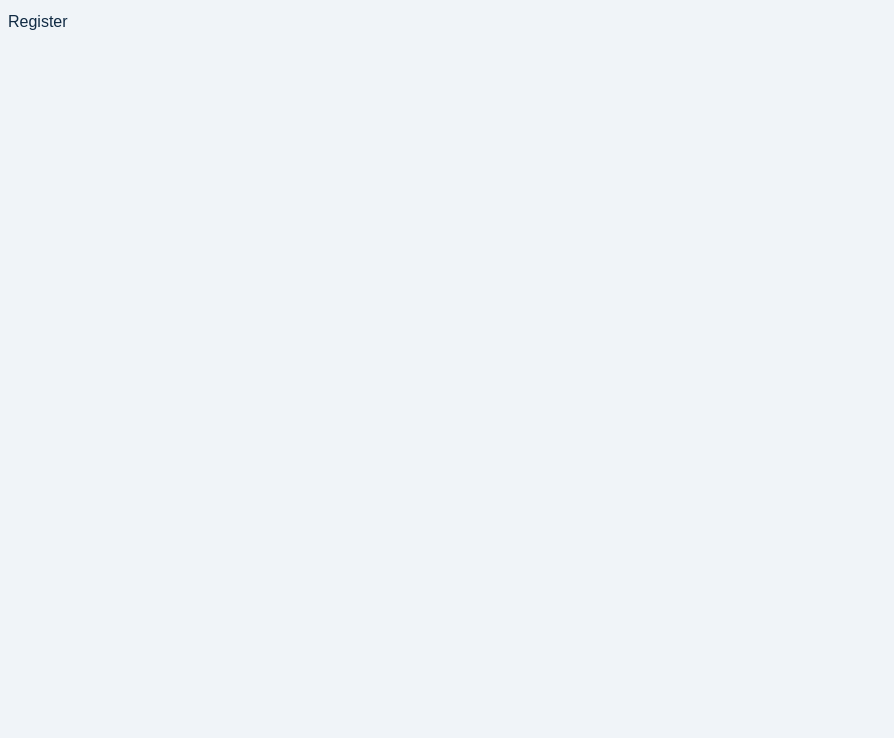
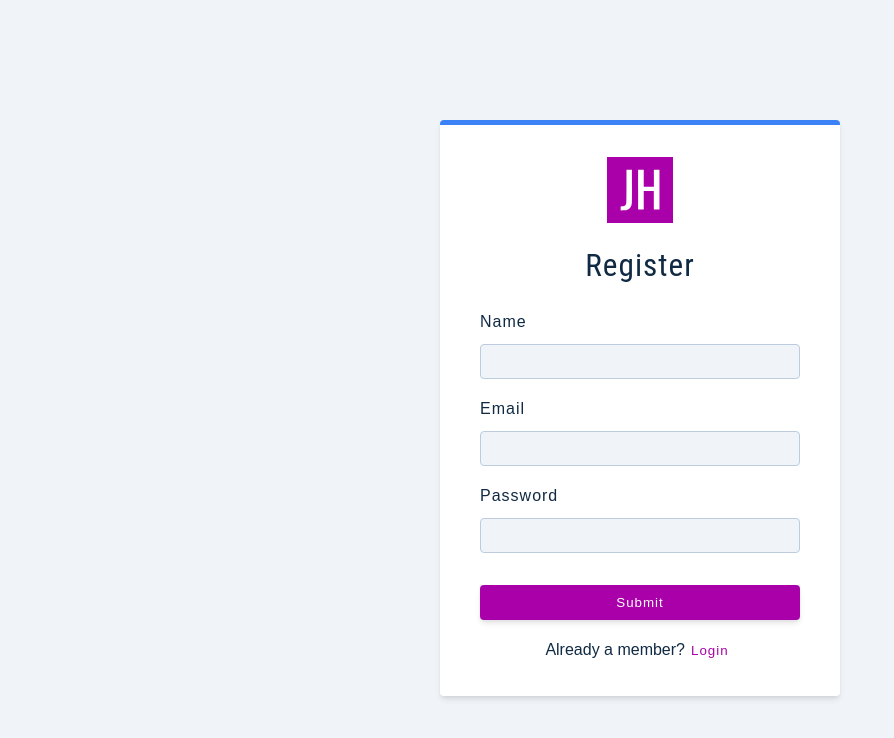
Before and after one commit to rahulSingh222/JobHunt, a React (Create React App) app: page /register in a window 1280 px wide. Shown: the top 738 px of the page, without its empty margins (0-894 px from the left). Built offline with nearby package versions, Linux system fonts and the light colour scheme.

Commit message:
local storage, user login and user register completed

```diff
--- a/package.json
+++ b/package.json
@@ -3,13 +3,17 @@
   "version": "0.1.0",
   "private": true,
   "dependencies": {
+    "@reduxjs/toolkit": "^1.9.5",
     "@testing-library/jest-dom": "^5.16.5",
     "@testing-library/react": "^13.4.0",
     "@testing-library/user-event": "^13.5.0",
+    "axios": "^1.4.0",
     "react": "^18.2.0",
     "react-dom": "^18.2.0",
+    "react-redux": "^8.0.5",
     "react-router-dom": "^6.10.0",
     "react-scripts": "^5.0.1",
+    "react-toastify": "^9.1.2",
     "styled-components": "^5.3.9",
     "web-vitals": "^2.1.4"
   },
--- a/src/App.js
+++ b/src/App.js
@@ -1,5 +1,8 @@
 import { Landing, Error, Dashboard, Register } from "./Pages";
 import { BrowserRouter,Routes,Route } from "react-router-dom";
+import { ToastContainer } from "react-toastify";
+import "react-toastify/dist/ReactToastify.css";
+
 
 function App() {
   return (
@@ -10,6 +13,7 @@ function App() {
           <Route path="register" element={<Register/>} />
           <Route path="*" element={<Error/>} />
         </Routes>
+        <ToastContainer position="top-center" />
      </BrowserRouter>
   );
 }
--- /dev/null
+++ b/src/Components/FormRow.js
@@ -0,0 +1,18 @@
+function FormRow({type, name, value, handleChange, labelText}) {
+  return (
+    <div className="form-row">
+      <label htmlFor={name} className="form-label">
+        {name}
+      </label>
+      <input
+        type={type}
+        className="form-input"
+        name={name}
+        value={value}
+        onChange={handleChange}
+      />
+    </div>
+  );
+}
+
+export default FormRow;
--- a/src/Components/index.js
+++ b/src/Components/index.js
@@ -1,3 +1,4 @@
 import Logo from "./Logo";
+import FormRow from "./FormRow";
 
-export {Logo}
+export {Logo, FormRow}
--- a/src/Pages/Register.js
+++ b/src/Pages/Register.js
@@ -1,9 +1,106 @@
-import React from 'react'
+import { useSelector, useDispatch } from "react-redux";
+import Wrapper from "../assets/wrappers/RegisterPage";
+import { Logo, FormRow } from "../Components";
+import { useState, useEffect } from "react";
+import { toast } from "react-toastify";
+import { loginUser, registerUser } from "../features/user/userSlice";
+import { useNavigate } from "react-router-dom";
+
+
+const intitalState = {
+  name: "",
+  email: "",
+  password: "",
+  isMember: "",
+};
 
 function Register() {
+  const [values, setValues] = useState(intitalState);
+  const { user, isLoading } = useSelector((store) => store.user);
+  const dispatch = useDispatch();
+  const navigate = useNavigate();
+
+  const handleChange = (e) => {
+    const name = e.target.name;
+    const value = e.target.value;
+    setValues({ ...values, [name]: value });
+  };
+
+  const onSubmit = (e) => {
+    e.preventDefault();
+    const { name, email, password, isMember } = values;
+    if (!email || !password || (!isMember && !name)) {
+      toast.error("Please fill all val");
+    }
+    if (isMember) {
+      dispatch(loginUser({ email: email, password: password }));
+      return;
+    }
+    dispatch(registerUser({ name: name, email: email, password: password }));
+  };
+
+  const toggleMember = () => {
+    setValues({ ...values, isMember: !values.isMember });
+  };
+
+  useEffect(() => {
+    if(user) {
+      setTimeout(() => {
+        navigate('/');
+      }, 2000)
+    }
+  }, [user]);
+
   return (
-    <div>Register</div>
-  )
+    <Wrapper className="full-page">
+      <form className="form" onSubmit={onSubmit}>
+        <Logo />
+        <h3>{values.isMember ? "Login" : "Register"}</h3>
+        {/* name field */}
+        {!values.isMember && (
+          <FormRow
+            type="text"
+            name="name"
+            value={values.name}
+            handleChange={handleChange}
+          />
+        )}
+        {/* email field */}
+        <FormRow
+          type="email"
+          name="email"
+          value={values.email}
+          handleChange={handleChange}
+        />
+        {/* password field */}
+        <FormRow
+          type="password"
+          name="password"
+          value={values.password}
+          handleChange={handleChange}
+        />
+        <button
+          style={{ backgroundColor: "#A0A" }}
+          type="submit"
+          className="btn btn-block"
+          disabled={isLoading}
+        >
+          {isLoading? "Loading..." : "submit"}
+        </button>
+        <p>
+          {values.isMember ? "Not a member yet?" : "Already a member?"}
+          <button
+            type="button"
+            className="member-btn"
+            onClick={toggleMember}
+            style={{ color: "#A0A" }}
+          >
+            {values.isMember ? "Register" : "Login"}
+          </button>
+        </p>
+      </form>
+    </Wrapper>
+  );
 }
 
-export default Register
+export default Register;
--- /dev/null
+++ b/src/features/user/userSlice.js
@@ -0,0 +1,65 @@
+import { createSlice, createAsyncThunk } from "@reduxjs/toolkit";
+import {toast} from 'react-toastify';
+import customFetch from "../../utils/axios";
+import { getUserFromLocalStorage, removeUserFromLocalStorage, addUserToLocalStorage } from "../../utils/localStorage";
+
+
+const initialState = {
+    isLoading : false,
+    user : getUserFromLocalStorage(),
+};
+
+export const registerUser = createAsyncThunk('user/registerUser', async (user, thunkAPI) => {
+     try {
+        const response = await customFetch.post( '/auth/register', user );
+        return response.data;
+     } catch (error) {
+        return thunkAPI.rejectWithValue(error.response.data.msg);
+     }
+})
+
+export const loginUser = createAsyncThunk('user/loginUser', async (user, thunkAPI) => {
+    try {
+       const response = await customFetch.post( '/auth/login', user );
+       return response.data;
+    } catch (error) {
+       return thunkAPI.rejectWithValue(error.response.data.msg);
+    }
+})
+
+const userSlice = createSlice({
+    name : 'user',
+    initialState,
+    extraReducers : {
+        [registerUser.pending] : (state) => {
+            state.isLoading = true;
+        },
+        [registerUser.fulfilled] : (state, {payload}) => {
+            const {user} = payload;
+            state.isLoading = false;
+            state.user = user;
+            addUserToLocalStorage(user);
+            toast.success(`Hello there ${user.name}`);
+        },
+        [registerUser.rejected] : (state, {payload}) => {
+            state.isLoading = false;
+            toast.error(payload);
+        },
+        [loginUser.pending] : (state) => {
+            state.isLoading = true;
+        },
+        [loginUser.fulfilled] : (state, {payload}) => {
+            const {user} = payload;
+            state.isLoading = false;
+            state.user = user;
+            addUserToLocalStorage(user);
+            toast.success(`Welcome back ${user.name}`);
+        },
+        [loginUser.rejected] : (state, {payload}) => {
+            state.isLoading = false;
+            toast.error(payload);
+        },
+    }
+});
+
+export default userSlice.reducer;
--- a/src/index.js
+++ b/src/index.js
@@ -1,12 +1,15 @@
 import React from 'react';
-import ReactDOM from 'react-dom/client';
+import { createRoot } from 'react-dom/client';
 import './index.css';
 import App from './App';
-// import "normalize.css"
+import { Provider } from 'react-redux';
+import { store } from './store';
 
-const root = ReactDOM.createRoot(document.getElementById('root'));
+
+const container = document.getElementById("root");
+const root = createRoot(container);
 root.render(
-  <React.StrictMode>
-    <App />
-  </React.StrictMode>
+  <Provider store={store}>
+    <App  tab='home'/>
+   </Provider>
 );
--- /dev/null
+++ b/src/store.js
@@ -0,0 +1,8 @@
+import { configureStore } from "@reduxjs/toolkit";
+import userSlice from "./features/user/userSlice";
+
+export const  store = configureStore({
+    reducer : {
+        user : userSlice,
+    }
+});
--- /dev/null
+++ b/src/utils/axios.js
@@ -0,0 +1,7 @@
+import axios from "axios";
+
+const customFetch = axios.create({
+    baseURL : 'https://jobify-prod.herokuapp.com/api/v1/toolkit',
+});
+
+export default customFetch;
--- /dev/null
+++ b/src/utils/localStorage.js
@@ -0,0 +1,15 @@
+
+export const addUserToLocalStorage = (user) => {
+     localStorage.setItem("user", JSON.stringify(user));
+}
+
+export const  removeUserFromLocalStorage = () => {
+    localStorage.removeItem('user');
+}
+
+export const getUserFromLocalStorage = () => {
+    const result = localStorage.getItem('user');
+    const user = result ? JSON.parse(result) : null;
+    return user;
+
+}
```
Also changed, not shown: 1 other file (tests, documents, lock files or other folders).
